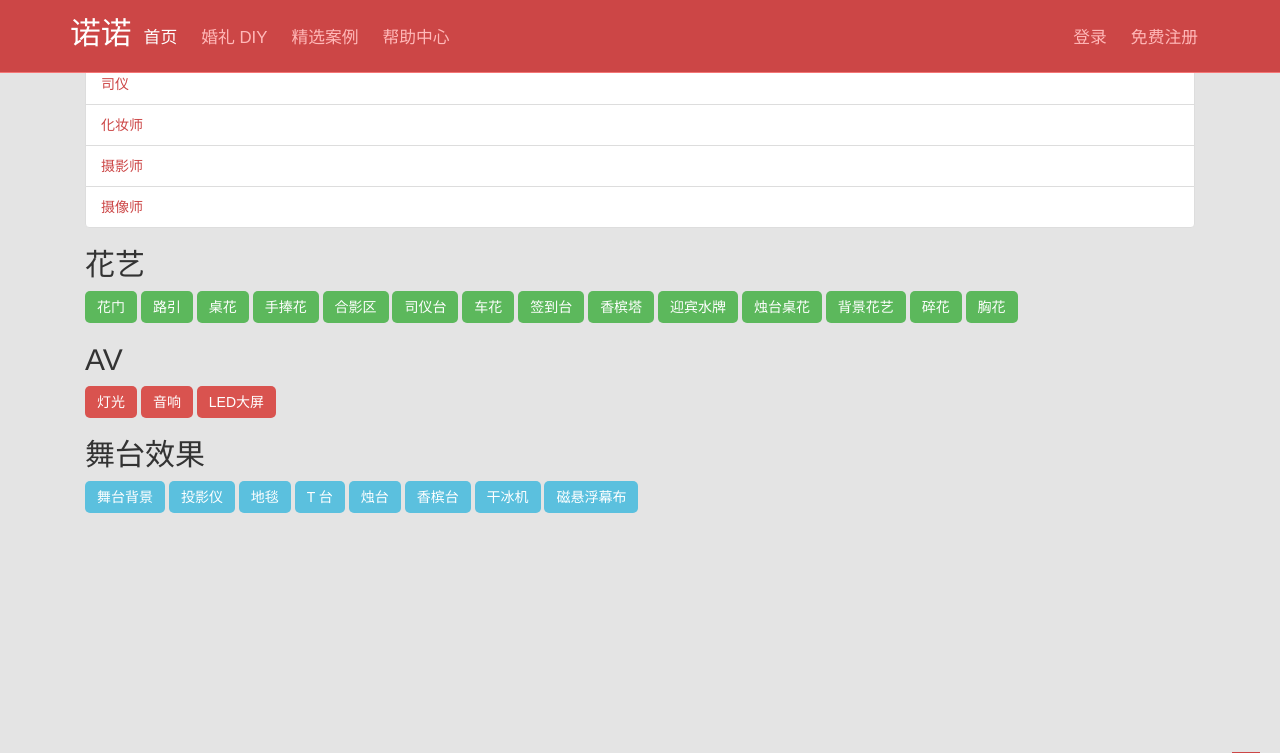
After one commit to kshi-thoughtworks/nuonuo99-v0.088, a Django app: page /wedding/diy in a window 1280 px wide. The commit adds this page. Shown: the top 753 px of the page. Run offline with Django 3.2, Linux system fonts and the light colour scheme; parts of the project's set-up code (start-up, migrations or seed data) failed here and were passed over.

Commit message:
diy home

```diff
--- a/base/templates/navbar.html
+++ b/base/templates/navbar.html
@@ -20,7 +20,7 @@
             <div id="main-nav" class="collapse navbar-collapse">
                 <ul class="nav navbar-nav navbar-left">
                     <li class="active"><a href="/" class="scroll-link">首页</a></li>
-                    <li><a href="#" class="scroll-link">婚礼 DIY</a></li>
+                    <li><a href="{% url "diy_home" %}" class="scroll-link">婚礼 DIY</a></li>
                     <li><a href="/#portfolio" class="scroll-link">精选案例</a></li>
                     <li><a href="#" class="scroll-link">帮助中心</a></li>
                 </ul>
--- /dev/null
+++ b/wedding/templates/diy.html
@@ -0,0 +1,50 @@
+{% extends "base.html" %}
+
+{% block title %}
+<title> 婚礼 DIY </title>
+{% endblock %}
+
+{% block content %}
+
+<section id="home">
+    <div class="container">
+
+<h2> 婚礼人 </h2>
+
+<ul class="list-group">
+    <li class="list-group-item">
+        <a href="{% url "mc_home" %}">司仪</a></li>
+    <li class="list-group-item">
+        <a href="{% url "makeup_home" %}">化妆师</a></li>
+    <li class="list-group-item">
+        <a href="{% url "photographer_home" %}">摄影师</a></li>
+    <li class="list-group-item">
+        <a href="{% url "vedioguys_home" %}">摄像师</a></li>
+</ul>
+
+<div>
+    <h2> 花艺 </h2>
+
+    {% for id, name in flower %}
+    <a href="{% url "flower_home" id %}" type="button" class="btn btn-success">{{ name }}</a>
+    {% endfor %}
+</div>
+
+<div>
+    <h2> AV </h2>
+    {% for id, name in av %}
+    <a href="{% url "av_home" id %}" type="button" class="btn btn-danger">{{ name }}</a>
+    {% endfor %}
+</div>
+
+<div>
+    <h2> 舞台效果 </h2>
+    {% for id, name in stage %}
+    <a href="{% url "stage_home" id %}" type="button" class="btn btn-info">{{ name }}</a>
+    {% endfor %}
+</div>
+
+    </div>
+</section>
+
+{% endblock %}
--- a/wedding/urls.py
+++ b/wedding/urls.py
@@ -3,6 +3,7 @@ from django.conf.urls import patterns, include, url
 
 
 urlpatterns = patterns('wedding.views',
+    url(r'^diy$', 'diy', name='diy_home'),
     url(r'^add-service/mc/(\d+)$', 'add_service_mc', name='add_service_mc'),
     url(r'^add-service/makeup/(\d+)$', 'add_service_makeup', name='add_service_makeup'),
     url(r'^add-product/flower/(\d+)/(\d+)$', 'add_product_flower', name='add_product_flower'),
--- a/wedding/views.py
+++ b/wedding/views.py
@@ -12,6 +12,18 @@ from django.core.exceptions import ObjectDoesNotExist
 from expert.models import MC, MakeUp
 from std_product.models import WedFlower
 from wedding.models import CartInfo, WedEssential, Order
+
+import base.choices as choise_set
+
+
+def diy(request):
+    content = {
+        'flower': choise_set.C_FLOWER_CATE,
+        'av': choise_set.C_AV_CATE,
+        'stage': choise_set.C_STAGE_CATE,
+        }
+    return render_to_response('diy.html', RequestContext(request, content))
+
 
 
 def wed_program(user):
```
